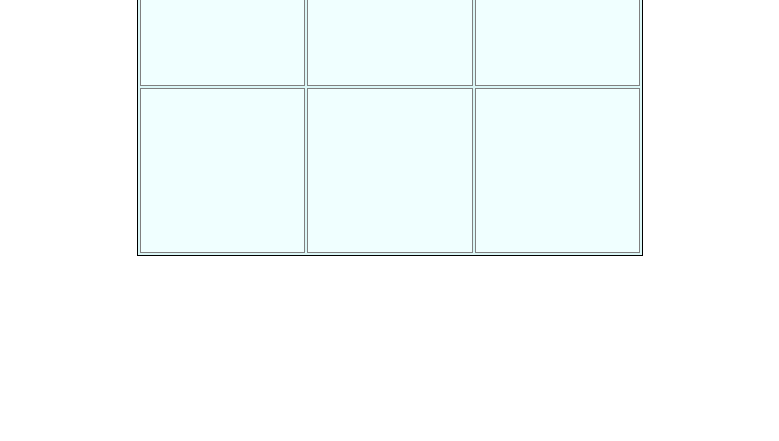
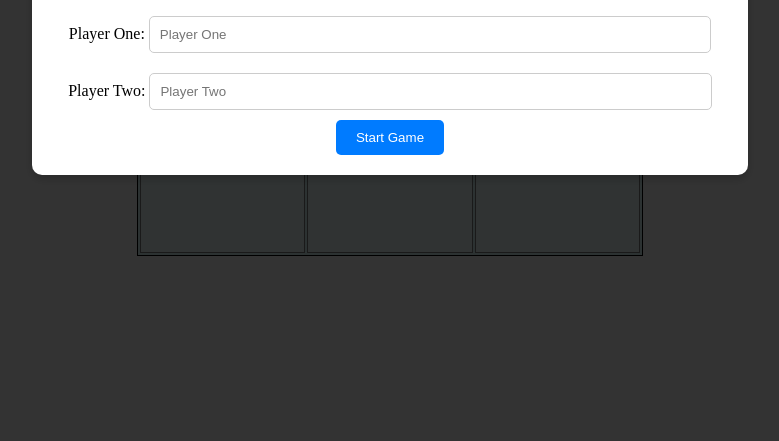
Before and after one commit to mdot2x3/tic-tac-toe, a plain HTML site: page index.html in a window 1280 px wide. Shown: the part 359-800 px from the top of the page, without its empty margins (250-1029 px from the left). Drawn offline with Linux system fonts and the light colour scheme.

Commit message:
feat: add win/tie modal w/ refactoring
have a modal appear on a win or tie with buttons
allowing the players to play again with the same
names, or go back to the initial home screen where
they can pick new names and start again.

adjust html to have the modal be filled with
content dynamically from the DOM.

add showModal, hideModal, bindModalEvents,
homeScreenModal, and endGameModal functions to
ScreenController.

refactor JS to make this functionality work.

style modal and buttons with CSS.

```diff
--- a/index.html
+++ b/index.html
@@ -14,5 +14,12 @@
     <button class="reset">Reset</button>
     <div class="board"></div>
   </div>
+  <div class="modal-overlay" style="display: none;">
+    <div class="modal">
+      <div class="modal-content">
+        <!-- content dynamically inserted and updated here from DOM -->
+      </div>
+    </div>
+  </div>
 </body>
 </html>
--- a/main.js
+++ b/main.js
@@ -33,7 +33,7 @@ function GameBoard() {
             // marker placement invalid (used in playRound())
             return false;
         }
-    };
+    }
 
     const printBoard = () => {
         // outer map iterates through each row, inner map iterates
@@ -41,7 +41,7 @@ function GameBoard() {
         const boardWithCells = board.map((row) => row.map((cell) => cell.getValue()));
         // render board as a table
         console.table(boardWithCells);
-    };
+    }
 
     // reset and reinitialize the 3x3 grid
     const resetBoard = () => {
@@ -92,15 +92,20 @@ function GameController(playerOneName = "Player One", playerTwoName = "Player Tw
             name: playerTwoName,
             token: "O"
         }
-    ];
+    ]
 
     let activePlayer = players[0];
+
+    const setPlayerNames = (nameOne, nameTwo) => {
+        players[0].name = nameOne || players[0].name;
+        players[1].name = nameTwo || players[1].name;
+    }
 
     const getActivePlayer = () => activePlayer;
 
     const switchPlayerTurn = () => {
         activePlayer = activePlayer === players[0] ? players[1] : players[0];
-    };
+    }
 
     const printNewRound = () => {
         boardReference.printBoard();
@@ -109,15 +114,15 @@ function GameController(playerOneName = "Player One", playerTwoName = "Player Tw
 
     const declareWinner = () => {
         return `${activePlayer.name} wins!`;
-    };
+    }
 
     const declareTie = () => {
         return "Tie game. Better luck next time!";
-    };
+    }
 
     const invalidMove = () => {
         return "This spot is already taken, please choose another.";
-    };
+    }
 
     // play a round of the game, check for win or tie, reprint new board and switch player turn
     const playRound = (row, column) => {
@@ -161,7 +166,7 @@ function GameController(playerOneName = "Player One", playerTwoName = "Player Tw
                 // Diagonals
                 [[0, 0], [1, 1], [2, 2]],
                 [[0, 2], [1, 1], [2, 0]]
-            ];
+            ]
 
             // check if all three cells contain the same player's token
             for (let combination of winningCombinations) {
@@ -195,7 +200,7 @@ function GameController(playerOneName = "Player One", playerTwoName = "Player Tw
             // no empty cells exist, it is a tie
             return true;
         }
-    };
+    }
 
     // send initial play game message
     printNewRound();
@@ -210,7 +215,7 @@ function GameController(playerOneName = "Player One", playerTwoName = "Player Tw
         activePlayer = players[0];
     }
 
-    return { playRound, getActivePlayer, getBoard, declareWinner, declareTie, invalidMove, resetGame };
+    return { playRound, getActivePlayer, getBoard, declareWinner, declareTie, invalidMove, resetGame, setPlayerNames };
 }
 
 
@@ -223,6 +228,8 @@ function ScreenController() {
     const playerTurnDiv = document.querySelector(".turn");
     const messageDiv = document.querySelector(".message");
     const reset = document.querySelector(".reset");
+    const modalOverlay = document.querySelector(".modal-overlay");
+    const modalContent = document.querySelector(".modal-content");
 
     const updateScreen = () => {
         // clear the board on the DOM
@@ -261,6 +268,82 @@ function ScreenController() {
         messageDiv.textContent = message;
     }
 
+    const showModal = (content) => {
+        modalContent.innerHTML = content;
+        modalOverlay.style.display = "flex";
+        // rebind modal-specific events after content is injected
+        bindModalEvents();
+    }
+
+    const hideModal = () => {
+        modalOverlay.style.display = "none";
+    }
+
+    const bindModalEvents = () => {
+        const player1Input = document.querySelector("#player1");
+        const player2Input = document.querySelector("#player2");
+        const startGameButton = document.querySelector("#start-game");
+        const playAgainButton = document.querySelector("#play-again");
+        const homeScreenButton = document.querySelector("#home-screen");
+
+        //handle 'Start Game' button in homeScreenModal
+        if (startGameButton) {
+            startGameButton.addEventListener("click", () => {
+                const player1Name = player1Input.value || "Player One";
+                const player2Name = player2Input.value || "Player Two";
+
+                // reset the game with new player names
+                gameReference.setPlayerNames(player1Name, player2Name);
+                hideModal();
+                updateScreen();
+                displayMessage("");
+            });
+        }
+
+        // handle 'Play Again' button in endGameModal modal
+        if (playAgainButton) {
+            playAgainButton.addEventListener("click", () => {
+                hideModal();
+                gameReference.resetGame();
+                updateScreen();
+                displayMessage("");
+            });
+        }
+
+        // handle 'Return to Home Screen' button in endGameModal modal
+        if (homeScreenButton) {
+            homeScreenButton.addEventListener("click", () => {
+                gameReference.resetGame();
+                homeScreenModal();
+            });
+        }
+    }
+
+    // render home screen modal and set up Start Game button functionality
+    const homeScreenModal = () => {
+        const homeScreenContent = `
+            <h1>It's time to play Tic-Tac-Toe!</h1>
+            <form id="player-form">
+                <label for="player1">Player One:</label>
+                <input type="text" id="player1" placeholder="Player One">
+                <label for="player2">Player Two:</label>
+                <input type="text" id="player2" placeholder="Player Two">
+                <button type="button" id="start-game">Start Game</button>
+            </form>
+        `;
+        showModal(homeScreenContent);
+    }
+
+    // dynamically modify modal window content for new game, win, or tie
+    const endGameModal = (result) => {
+        const endGameContent = `
+            <h1>${result}</h1>
+            <button id="play-again">Play Again</button>
+            <button id="home-screen">Return to Home Screen</button>
+        `;
+        showModal(endGameContent);
+    }
+
     // add event listener logic
     function clickHandlerBoard(e) {
         const selectedRow = e.target.dataset.row;
@@ -277,16 +360,13 @@ function ScreenController() {
 
         switch (status) {
             case "winner":
-                displayMessage(gameReference.declareWinner());
+                endGameModal(gameReference.declareWinner());
                 break;
             case "tie":
-                displayMessage(gameReference.declareTie());
+                endGameModal(gameReference.declareTie());
                 break;
             case "invalid":
                 displayMessage(gameReference.invalidMove());
-                break;
-            case "continue":
-                updateScreen();
                 break;
         }
     }
@@ -294,15 +374,17 @@ function ScreenController() {
     // use the clickHandlerBoard function logic to listen for clicks
     boardDiv.addEventListener("click", clickHandlerBoard);
 
-    // initial render
-    updateScreen();
-
     // event listener for reset button press
     reset.addEventListener("click", () => {
         gameReference.resetGame();
         updateScreen();
         displayMessage("")
-    })
+    });
+
+    // show modal on load
+    homeScreenModal();
+    // initial render
+    updateScreen();
 }
 
 ScreenController();
--- a/style.css
+++ b/style.css
@@ -23,3 +23,44 @@
   background-color: azure;
   cursor: pointer;
 }
+
+.modal-overlay {
+  position: fixed;
+  top: 0;
+  left: 0;
+  width: 100%;
+  height: 100%;
+  background: rgba(0, 0, 0, 0.8);
+  display: flex;
+  align-items: center;
+  justify-content: center;
+}
+
+.modal {
+  background: #fff;
+  padding: 20px;
+  border-radius: 10px;
+  text-align: center;
+  box-shadow: 0 4px 10px rgba(0, 0, 0, 0.2);
+}
+
+.modal input {
+  margin: 10px 0;
+  padding: 10px;
+  width: 80%;
+  border: 1px solid #ccc;
+  border-radius: 5px;
+}
+
+.modal button {
+  padding: 10px 20px;
+  background: #007bff;
+  color: white;
+  border: none;
+  border-radius: 5px;
+  cursor: pointer;
+}
+
+.modal button:hover {
+  background: #0056b3;
+}
```
